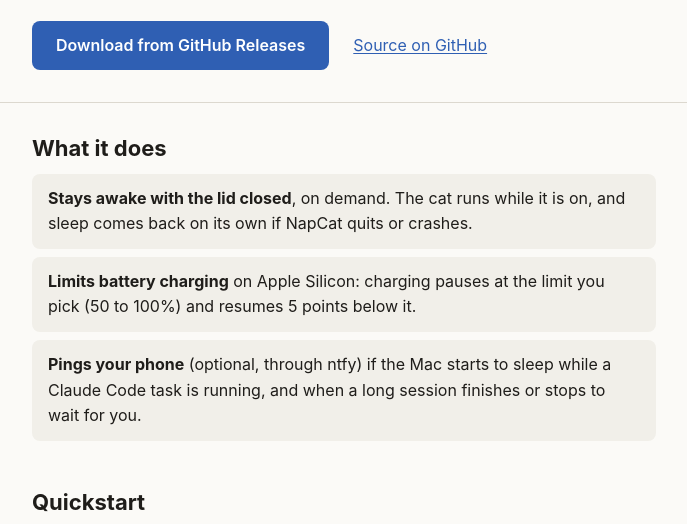
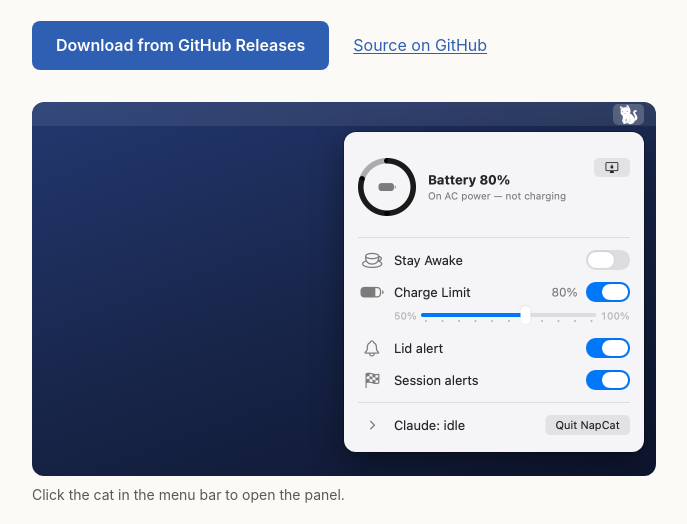
Before and after one commit to MuratAlkan06/NapCat, a plain HTML site: page docs/index.html in a window 1280 px wide. Shown: the part 209-733 px from the top of the page, without its empty margins (296-983 px from the left). Drawn offline with Linux system fonts and the light colour scheme.

Commit message:
feat(site): show the menu-bar cat and panel
The hero now shows the product: a slice of a night-blue desktop with
the menu bar, the cat's item open, and the real panel hanging under it
(light or dark, following the page through <picture>).

The cat is a 21 px window onto the committed 17-frame idle sprite. It
plays the groom once (5 s, CSS steps, no script) and stays sitting;
with reduced motion it never starts and frame 0 stays.

```diff
--- a/docs/index.html
+++ b/docs/index.html
@@ -28,6 +28,21 @@
         <a class="button" href="https://github.com/MuratAlkan06/NapCat/releases/latest">Download from GitHub Releases</a>
         <a class="text-link" href="https://github.com/MuratAlkan06/NapCat">Source on GitHub</a>
       </p>
+
+      <figure class="showcase">
+        <div class="desktop">
+          <div class="menubar">
+            <span class="menubar-item">
+              <span class="menubar-cat"><img src="menubar-idle.png" width="357" height="21" alt="The NapCat cat in the menu bar"></span>
+            </span>
+          </div>
+          <picture>
+            <source srcset="menu-panel-dark.png" media="(prefers-color-scheme: dark)" width="300" height="320">
+            <img class="panel" src="menu-panel-light.png" width="300" height="320" alt="The NapCat panel: Battery 80%, on AC power, not charging. Stay Awake is off. Charge Limit is on at 80%. Lid alert and Session alerts are on. Claude is idle.">
+          </picture>
+        </div>
+        <figcaption>Click the cat in the menu bar to open the panel.</figcaption>
+      </figure>
     </div>
   </header>
 
--- a/docs/style.css
+++ b/docs/style.css
@@ -1,4 +1,5 @@
-/* NapCat landing page. Plain CSS, no frameworks, no web fonts; the only image is the app icon. */
+/* NapCat landing page. Plain CSS, no frameworks, no web fonts, no scripts.
+   Images are generated by scripts/render_site_assets.swift. */
 
 :root {
   color-scheme: light dark;
@@ -13,6 +14,13 @@
   --color-accent-hover: #244c91;
   --color-on-accent: #ffffff;
   --color-focus: #2f5fb3;
+
+  /* Night Groom: the app icon's navy, its contact-shadow tone, and a lighter
+     step of the same hue (224°) for the showcase wallpaper. */
+  --color-night: #172447;
+  --color-night-deep: #0e1630;
+  --color-night-high: #233870;
+  --color-panel-edge: rgb(0 0 0 / 0.28);
 
   /* Spacing scale */
   --space-1: 0.25rem;
@@ -36,6 +44,7 @@
 
   /* Shape and layout */
   --radius: 0.5rem;
+  --radius-lg: 0.75rem;
   --measure: 42rem;
 }
 
@@ -50,6 +59,7 @@
     --color-accent-hover: #a2c0f3;
     --color-on-accent: #10213f;
     --color-focus: #a2c0f3;
+    --color-panel-edge: rgb(255 255 255 / 0.16);
   }
 }
 
@@ -169,6 +179,85 @@ h1 {
   color: var(--color-on-accent);
 }
 
+/* Showcase: a slice of a desktop with the menu bar, the cat's item open,
+   and the real panel (light or dark, following the page) hanging under it. */
+
+.showcase {
+  margin: var(--space-6) 0 0;
+}
+
+.desktop {
+  display: flex;
+  flex-direction: column;
+  align-items: flex-end;
+  padding: 0 var(--space-3) var(--space-5);
+  overflow: hidden;
+  border-radius: var(--radius-lg);
+  background: linear-gradient(160deg, var(--color-night-high), var(--color-night) 55%, var(--color-night-deep));
+}
+
+/* The menu bar is dark over the night wallpaper in both page themes, so the
+   cat is drawn white, as macOS tints a template image there. */
+.menubar {
+  display: flex;
+  justify-content: flex-end;
+  align-items: center;
+  align-self: stretch;
+  height: 24px;
+  margin: 0 calc(-1 * var(--space-3)) 6px;
+  padding: 0 var(--space-3);
+  background: rgb(255 255 255 / 0.08);
+}
+
+/* The open item's highlight, as while its menu is showing. */
+.menubar-item {
+  display: flex;
+  padding: 0 5px;
+  border-radius: 5px;
+  background: rgb(255 255 255 / 0.2);
+}
+
+/* A 21 px window onto the 17-frame sprite. */
+.menubar-cat {
+  display: block;
+  width: 21px;
+  height: 21px;
+  overflow: hidden;
+}
+
+.menubar-cat img {
+  display: block;
+  max-width: none;
+}
+
+/* One pass of the groom (frames 0 to 16, about 0.3 s each, 5 s in all), then
+   the cat stays sitting. Short and finite, so it needs no pause control;
+   with reduced motion it never starts and frame 0 stays. */
+@media (prefers-reduced-motion: no-preference) {
+  .menubar-cat img {
+    animation: groom 5s steps(17, jump-none) 0.5s both;
+  }
+}
+
+@keyframes groom {
+  from { transform: translateX(0); }
+  to { transform: translateX(-336px); }
+}
+
+.panel {
+  display: block;
+  max-width: 100%;
+  height: auto;
+  border-radius: var(--radius-lg);
+  box-shadow: 0 0 0 1px var(--color-panel-edge), 0 12px 32px rgb(0 0 0 / 0.4);
+}
+
+.showcase figcaption {
+  margin-top: var(--space-2);
+  color: var(--color-text-muted);
+  font-size: var(--text-sm);
+}
+
 /* Content */
 
 main {
```
